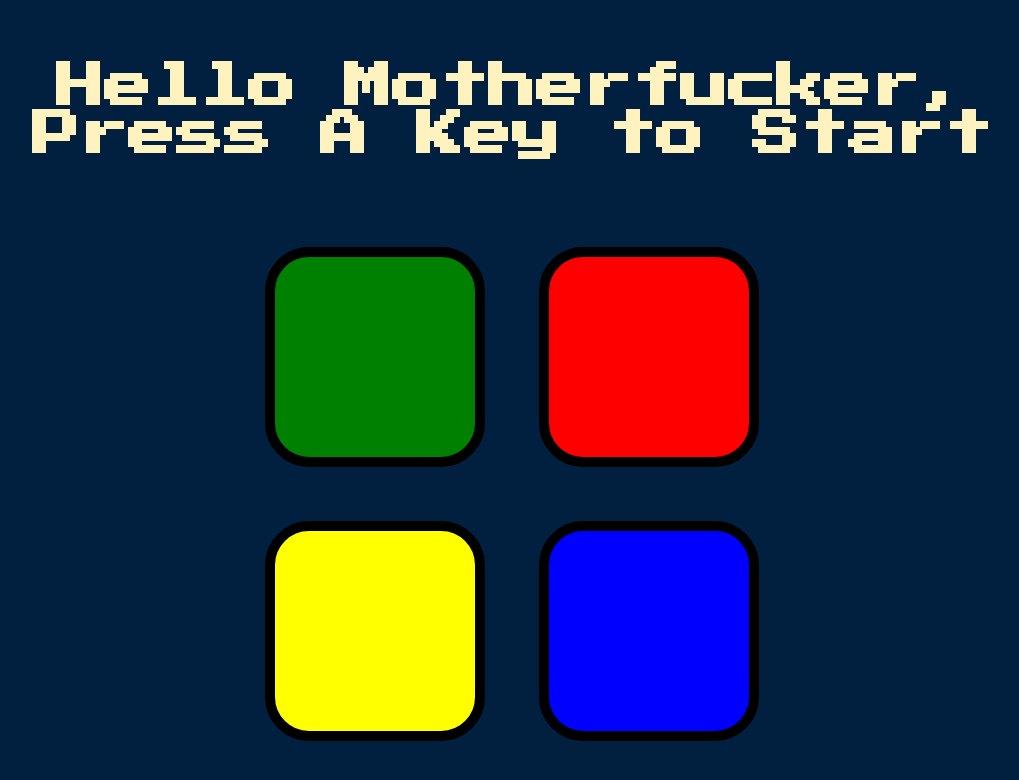
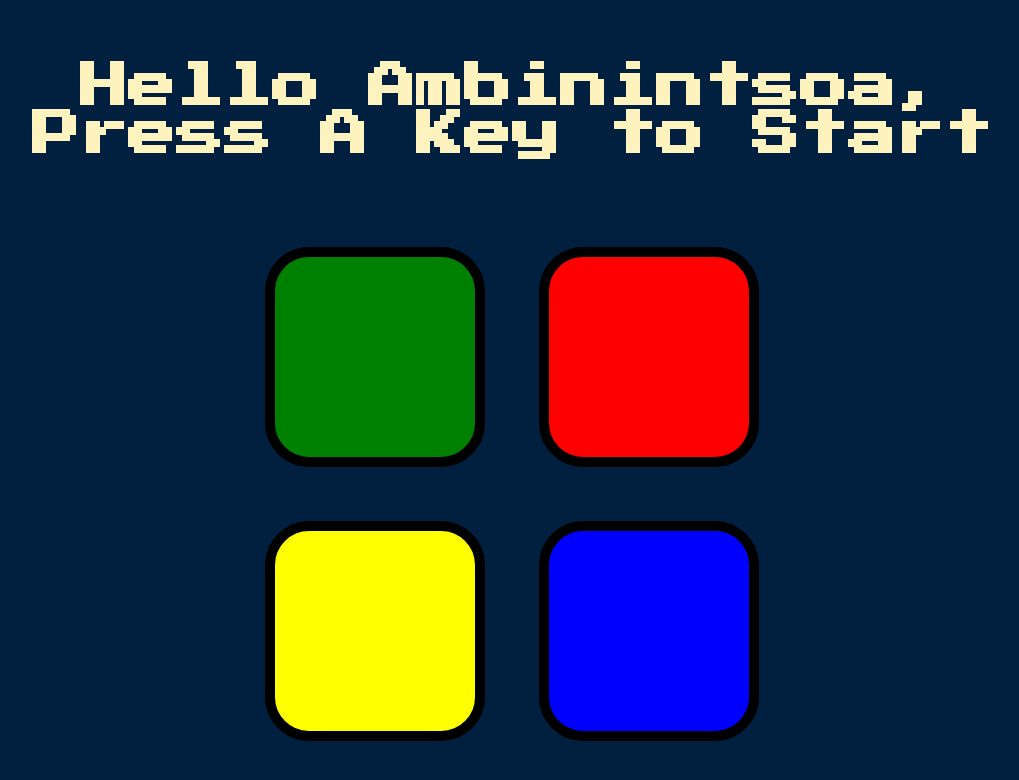
Before and after one commit to rivert-herizo/simon-game, a plain HTML site: page index.html in a window 1280 px wide. Shown: the whole page, without its empty margins (128-1147 px from the left). Drawn offline with nearby package versions, Linux system fonts and the light colour scheme.

Commit message:
Update index.html

```diff
--- a/index.html
+++ b/index.html
@@ -10,7 +10,7 @@
 </head>
 
 <body>
-  <h1 id="level-title">Hello Motherfucker, Press A Key to Start</h1>
+  <h1 id="level-title">Hello Ambinintsoa, Press A Key to Start</h1>
   <div class="container">
     <div lass="row">
 
```
